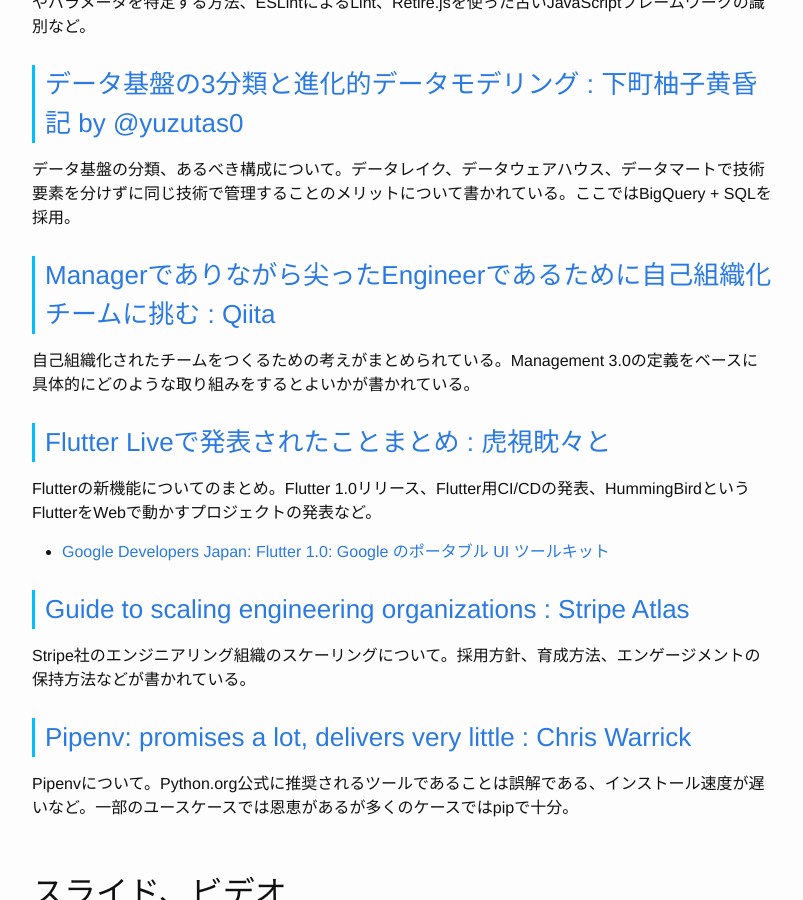
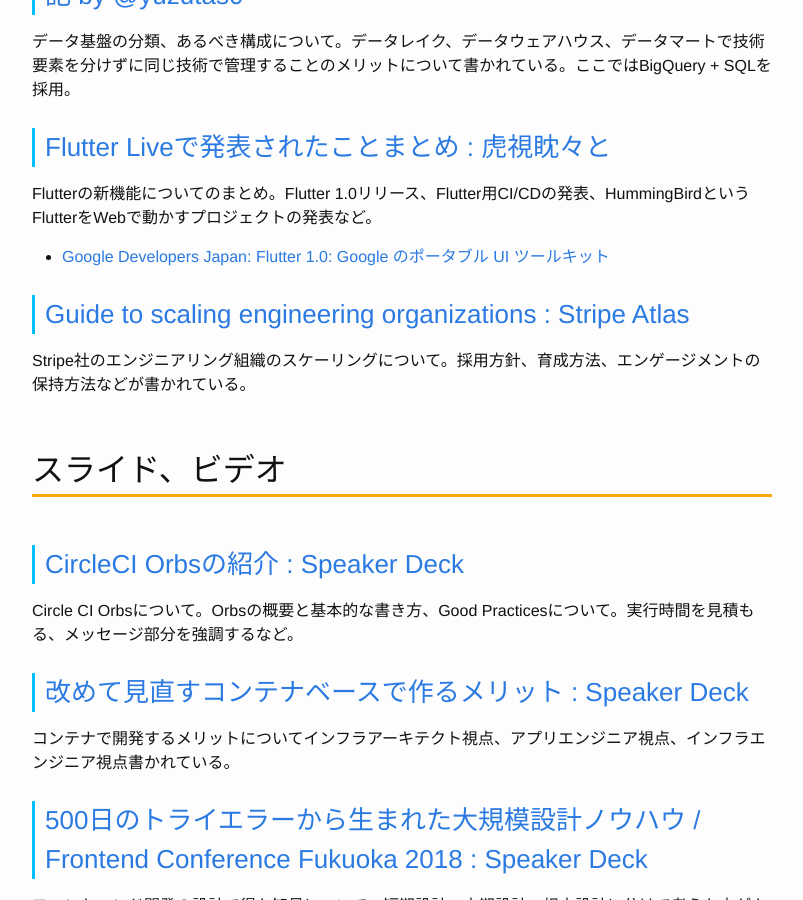
Before and after one commit to Gather-Tech/Gather-Tech.github.io, a Jekyll site: the page built from _posts/2018/2018-12-10-Gather128.md, in a window 1280 px wide and 900 px high, scrolled down 2308 px. Shown: the whole window, without its empty margins (238-1041 px from the left). Built offline with Jekyll 4.4.1, drawn with Linux system fonts in a browser that asks for light colours; some of the changed text lies outside the part shown.

Commit message:
Reduced articles

```diff
--- a/_posts/2018/2018-12-10-Gather128.md
+++ b/_posts/2018/2018-12-10-Gather128.md
@@ -44,10 +44,6 @@
 
 CIツール、サービスの使い分けについて。GitHubを使っている場合、GitLabを使っている場合、ライブラリ開発の場合、アプリ開発の場合などに分けて各サービスの使いどころがまとめられている。
 
-### [GitHub Enterpriseとの付き合い方 : Qiita](https://qiita.com/saka1_p/items/45ef3ae57963e1537a54)
-
-GitHub Enterpriseの運用ノウハウについて。インスタンスサイズについて、バックアップ手段について、HA構成の挙動についてなど。
-
 ### [プロジェクト計画について思うこと : 大西ブログ](https://onishi.hatenablog.com/entry/2018/12/03/140942)
 
 PMBOKにおけるプロジェクトマネジメント計画書とインセプションデッキの関係性について。それぞれの類似点、両方作った上でのそれぞれのよさ、共有とアップデート方法について。
@@ -60,10 +56,6 @@
 
 データ基盤の分類、あるべき構成について。データレイク、データウェアハウス、データマートで技術要素を分けずに同じ技術で管理することのメリットについて書かれている。ここではBigQuery + SQLを採用。
 
-### [Managerでありながら尖ったEngineerであるために自己組織化チームに挑む : Qiita](https://qiita.com/yoshiyoshifujii/items/9f050a05515169189149)
-
-自己組織化されたチームをつくるための考えがまとめられている。Management 3.0の定義をベースに具体的にどのような取り組みをするとよいかが書かれている。
-
 ### [Flutter Liveで発表されたことまとめ : 虎視眈々と](https://www.shogogeek.com/entry/20181205/1543966282)
 
 Flutterの新機能についてのまとめ。Flutter 1.0リリース、Flutter用CI/CDの発表、HummingBirdというFlutterをWebで動かすプロジェクトの発表など。
@@ -73,10 +65,6 @@
 ### [Guide to scaling engineering organizations : Stripe Atlas](https://stripe.com/atlas/guides/scaling-eng)
 
 Stripe社のエンジニアリング組織のスケーリングについて。採用方針、育成方法、エンゲージメントの保持方法などが書かれている。
-
-### [Pipenv: promises a lot, delivers very little : Chris Warrick](https://chriswarrick.com/blog/2018/07/17/pipenv-promises-a-lot-delivers-very-little/)
-
-Pipenvについて。Python.org公式に推奨されるツールであることは誤解である、インストール速度が遅いなど。一部のユースケースでは恩恵があるが多くのケースではpipで十分。
 
 ## スライド、ビデオ
 
```
